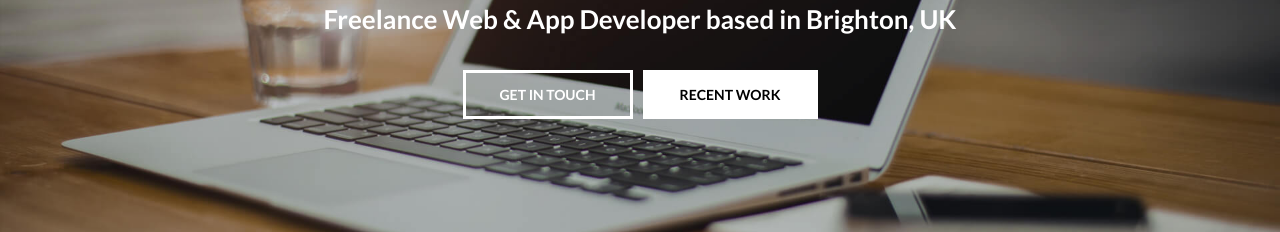
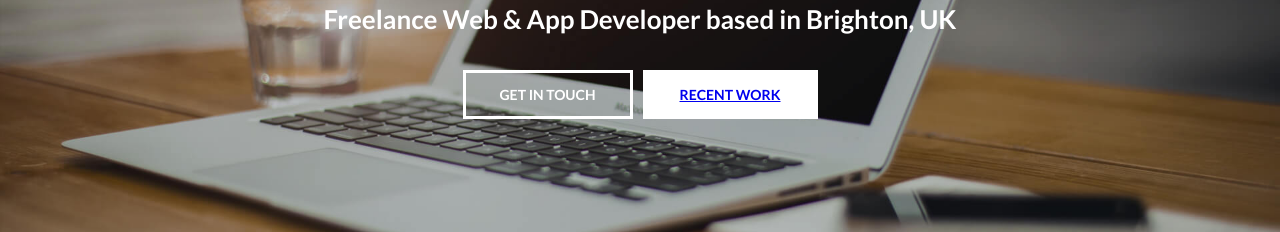
Before and after one commit to Wladyslav/ourapp, a React (Create React App) app: page / in a window 1280 px wide. Shown: the part 391-623 px from the top of the page. Built offline with nearby package versions, Linux system fonts and the light colour scheme.

Commit message:
button changes , smooth scroll

```diff
--- a/src/App.css
+++ b/src/App.css
@@ -4,3 +4,6 @@
   box-sizing: border-box;
   font-family: "Lato";
 }
+body {
+  scroll-behavior: smooth;
+}
--- a/src/pages/mainPage/HeroPage/WordsSlider/WordsSlider.js
+++ b/src/pages/mainPage/HeroPage/WordsSlider/WordsSlider.js
@@ -65,7 +65,9 @@ class WordsSlider extends Component {
         </div>
         <div style={{ marginTop: "30px" }}>
           <Button>GET IN TOUCH</Button>
-          <Button secondary>RECENT WORK</Button>
+          <Button secondary section="#technology">
+            RECENT WORK
+          </Button>
         </div>
       </div>
     );
--- a/src/smallComponents/Button/Button.js
+++ b/src/smallComponents/Button/Button.js
@@ -1,7 +1,7 @@
 import React from "react";
 import styles from "./Button.module.scss";
 
-const Button = ({ children, secondary }) => {
+const Button = ({ children, secondary, section }) => {
   return (
     <>
       <button
@@ -9,7 +9,7 @@ const Button = ({ children, secondary }) => {
           secondary ? `${styles.mainBtn} ${styles.secondary}` : styles.mainBtn
         }
       >
-        {children}
+        <a href={section}>{children}</a>
       </button>
     </>
   );
--- a/src/smallComponents/Button/Button.module.scss
+++ b/src/smallComponents/Button/Button.module.scss
@@ -7,6 +7,12 @@
   font-weight: 700;
   margin: 5px;
   font-size: 14px;
+  outline: none;
+  cursor: pointer;
+  a {
+    width: 100%;
+    height: 100%;
+  }
   &.secondary {
     background-color: #fff;
     color: black;
```
